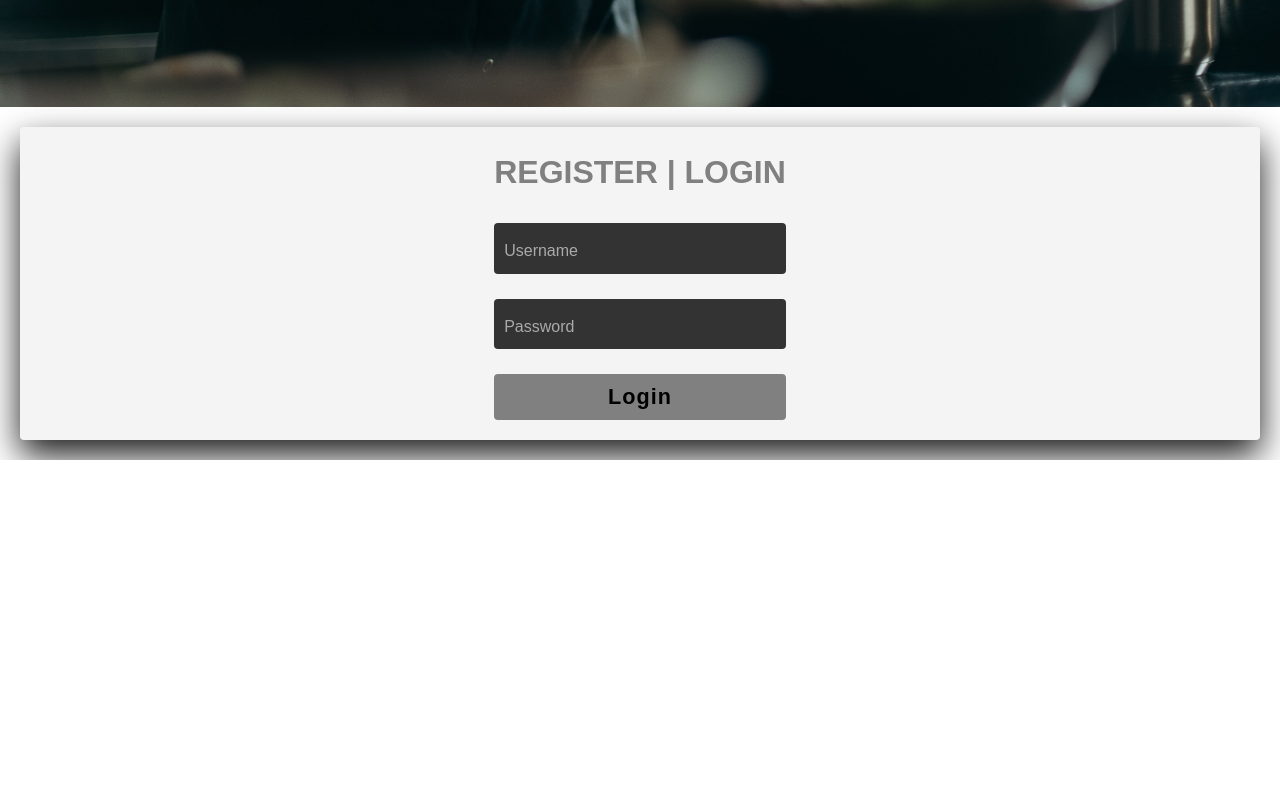
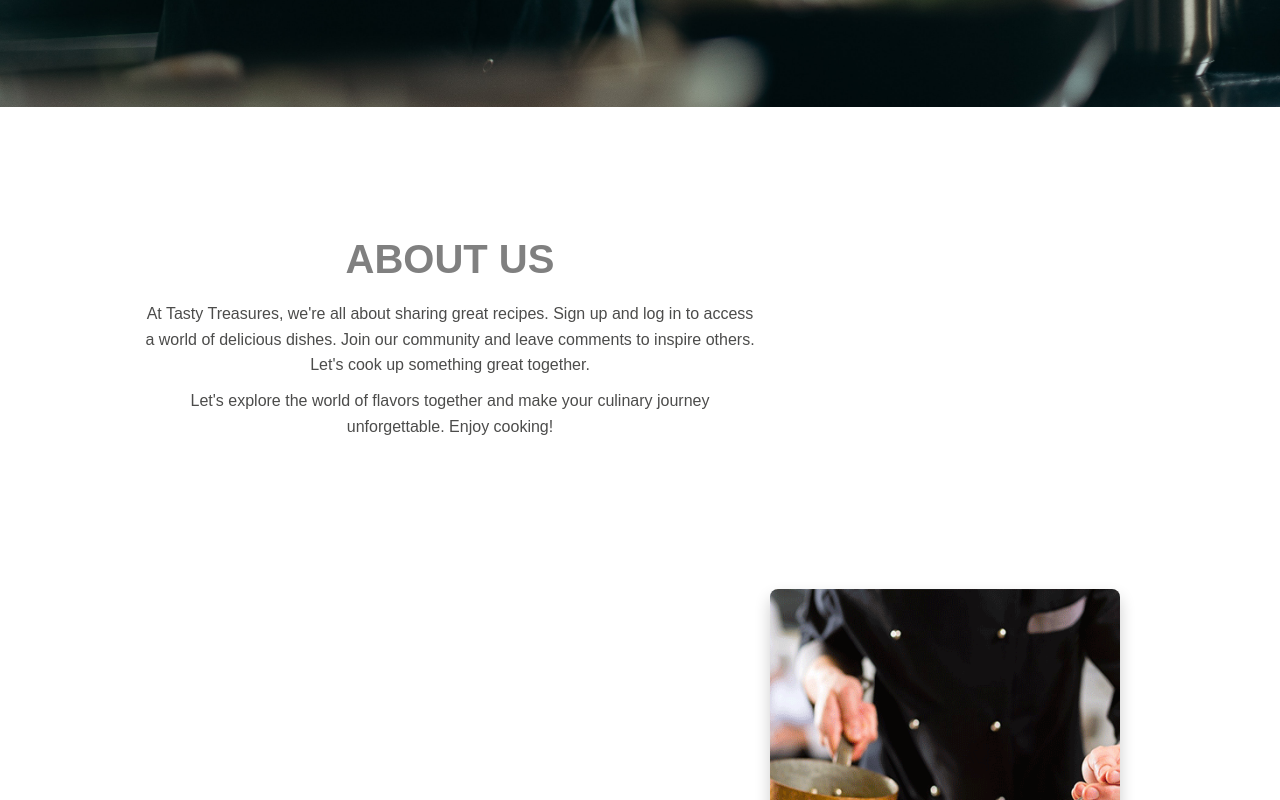
Before and after one commit to IzetDelibasic/tasty-treasures, a React (Create React App) app: page / in a window 1280 px wide. Shown: the part 660-1460 px from the top of the page. Before the commit the page ends 1120 px from the top, so only its background shows below. Built offline with nearby package versions, Linux system fonts and the light colour scheme.

Commit message:
Importing about section

```diff
--- a/src/components/Home.css
+++ b/src/components/Home.css
@@ -143,6 +143,85 @@
   }
 }
 
+/* About Section */
+
+.about {
+  display: flex;
+  flex-wrap:wrap;
+  justify-content: center;
+}
+
+.about_img{
+  background-image: url('./images/chef.gif');
+  background-size: cover;
+  width: 350px;
+  height: 350px;
+  float: right;
+  margin: 30px;
+  margin-right: 160px;
+  border-radius: 8px;
+  box-shadow: 0 8px 16px rgba(0, 0, 0, 0.2);
+  transition: transform 0.2s ease-in-out;
+}
+
+.about_img:hover {
+  transform: scale(1.05);
+}
+
+
+.about_section {
+  width: 100%;
+  float: left;
+}
+
+.about_taital_main {
+  width: 100%;
+  float: left;
+  padding: 120px 0px;
+  margin-left: 130px;
+}
+
+.about_taital {
+  width: 100%;
+  float: left;
+  font-size: 40px;
+  color: #808080;
+  font-weight: bold;
+  text-transform: uppercase;
+}
+
+.about_text {
+  width: 100%;
+  float: left;
+  font-size: 16px;
+  color: #4c4c4b;
+  margin: 0px;
+  padding-top: 10px;
+}
+
+.about_text {
+  width: 100%;
+  float: left;
+  font-size: 16px;
+  color: #4c4c4b;
+  margin: 0px;
+  padding-top: 10px;
+}
+
+.first-row {
+  -ms-flex: 0 0 50%;
+  flex: 0 0 50%;
+  max-width: 50%;
+  position: relative;
+  width: 100%;
+  min-height: 1px;
+  padding-right: 15px;
+  padding-left: 15px;
+}
+
+
+
+
 
 /* Login Section */
 
--- a/src/components/Home.js
+++ b/src/components/Home.js
@@ -7,12 +7,13 @@
         <header class="header">
         <h1 class="logo"><a href="#">Tasty Treasures</a></h1>
             <ul class="main-nav">
-                <li><a href="#">Home</a></li>
-                <li><a href="#">About</a></li>
-                <li><a href="#">Login</a></li>
-                <li><a href="#">Contact</a></li>
+                <li><a href="#home">Home</a></li>
+                <li><a href="#about">About</a></li>
+                <li><a href="#login">Login</a></li>
+                <li><a href="#contact">Contact</a></li>
             </ul>
         </header>
+        <div className='home' id='home'>
             <div class="main-banner">
                 <div class="item">
                     <div class="header-text">
@@ -21,7 +22,28 @@
                     </div>
                 </div>
             </div>
-    <div className='login'>
+      </div>
+      <div className='about' id='about'>
+            <div class="about_section">
+                <div class="container">
+                    <div class="row">
+                        <div class="first-row">
+                            <div class="about_taital_main">
+                                <div class="about_taital">About Us</div>
+                                <p class="about_text">At Tasty Treasures, we're all about sharing great recipes. Sign up and log in to access a world of delicious dishes. Join our community and leave comments to inspire others. Let's cook up something great together.</p>
+                                <p class="about_text">Let's explore the world of flavors together and make your culinary journey unforgettable. Enjoy cooking!</p>
+                            </div>
+                        </div>
+                        <div class="second-row">
+                            <div className='about_img'>
+
+                            </div>
+                        </div>
+                </div>
+            </div>
+      </div>
+        </div>
+    <div className='login' id='login'>
         <div class="signin">
 
             <div class="content">
```
Also changed, not shown: src/components/images/chef.gif (added). Lines whose indentation alone changed are shown as unchanged.
